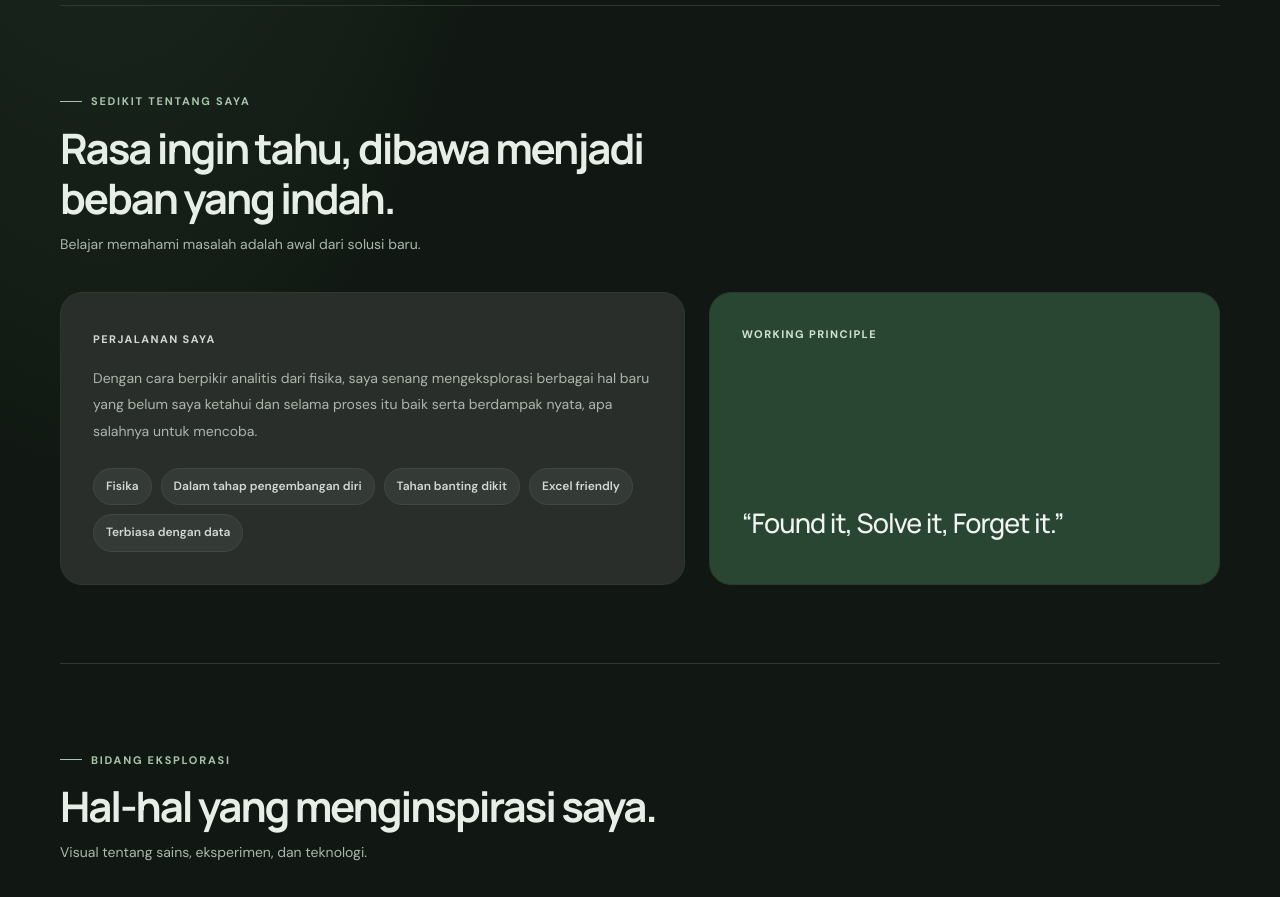
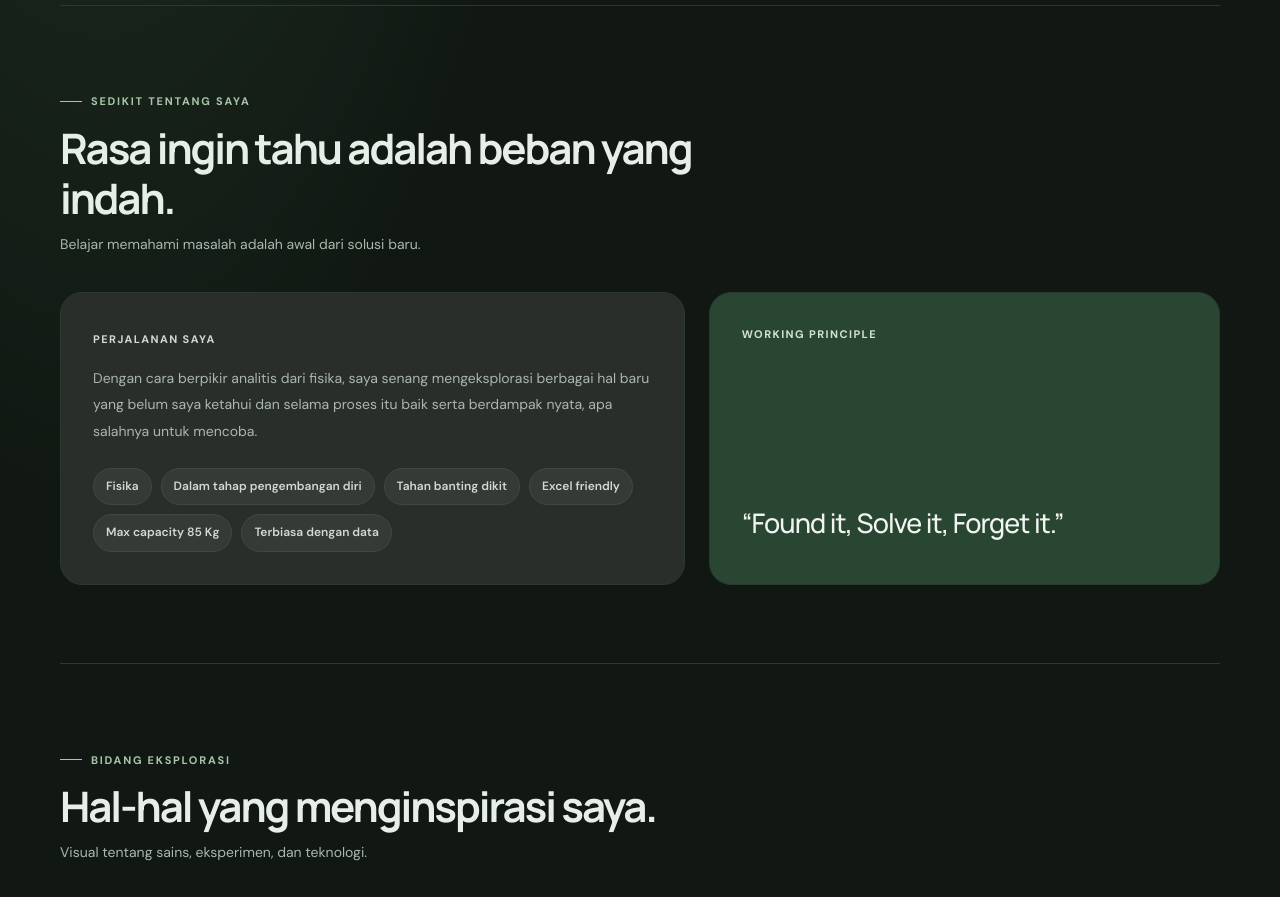
Before and after one commit to MNZN10/portofolio-nabil, a website: page index.html in a window 1280 px wide. Shown: the part 860-1757 px from the top of the page. Drawn offline with Linux system fonts and the light colour scheme.

Commit message:
Update index.html

```diff
--- a/index.html
+++ b/index.html
@@ -492,7 +492,7 @@
             <section class="section" id="tentang" aria-labelledby="about-title">
                 <div class="section-heading scroll-reveal">
                     <span class="eyebrow">Sedikit tentang saya</span>
-                    <h2 id="about-title">Rasa ingin tahu, dibawa menjadi beban yang indah.</h2>
+                    <h2 id="about-title">Rasa ingin tahu adalah beban yang indah.</h2>
                     <p>Belajar memahami masalah adalah awal dari solusi baru.</p>
                 </div>
                 <div class="about-grid">
@@ -504,6 +504,7 @@
                             <span class="focus-tag">Dalam tahap pengembangan diri</span>
                             <span class="focus-tag">Tahan banting dikit</span>
                             <span class="focus-tag">Excel friendly</span>
+                            <span class="focus-tag">Max capacity 85 Kg</span>
                             <span class="focus-tag">Terbiasa dengan data</span>
                         </div>
                     </article>
```
